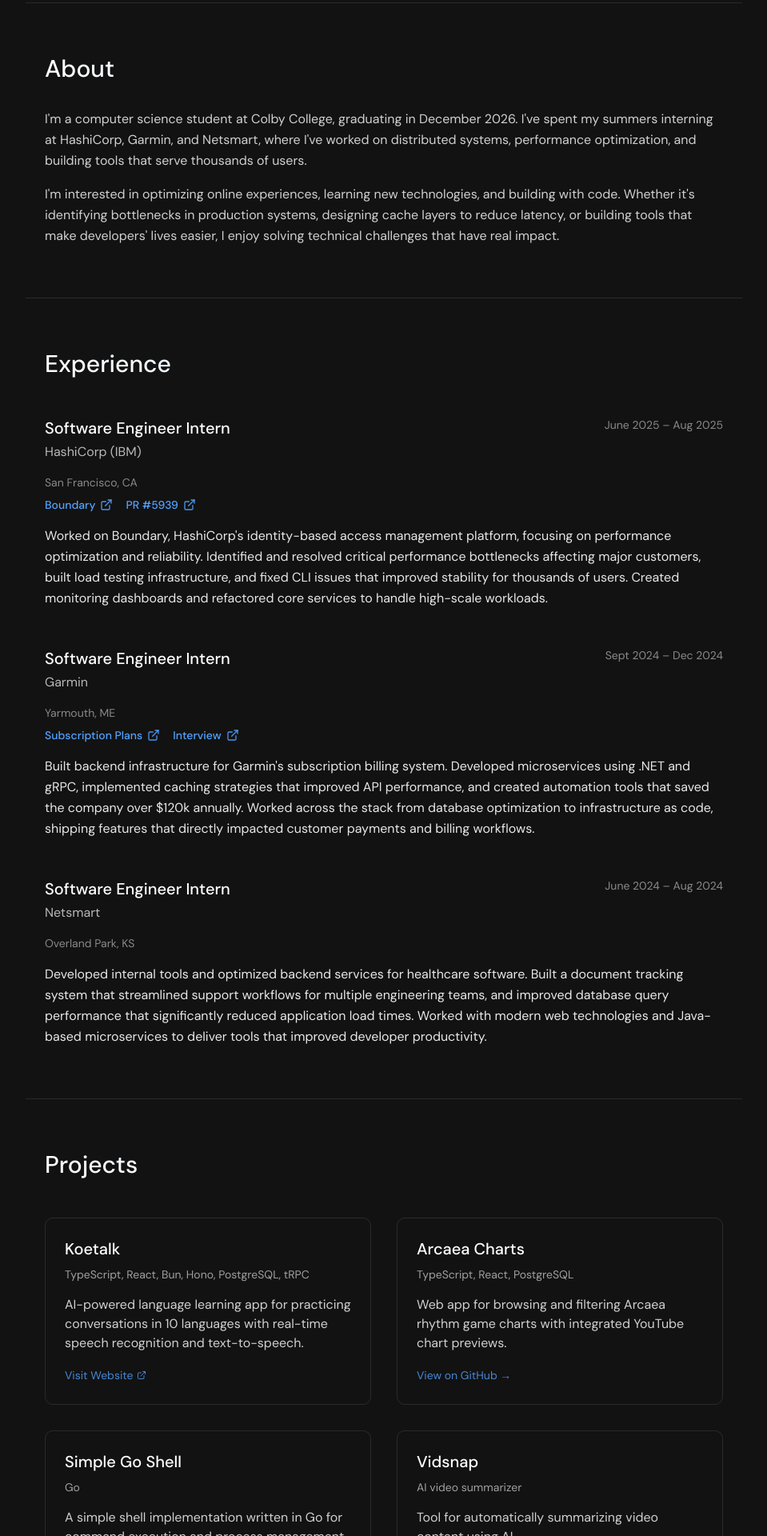
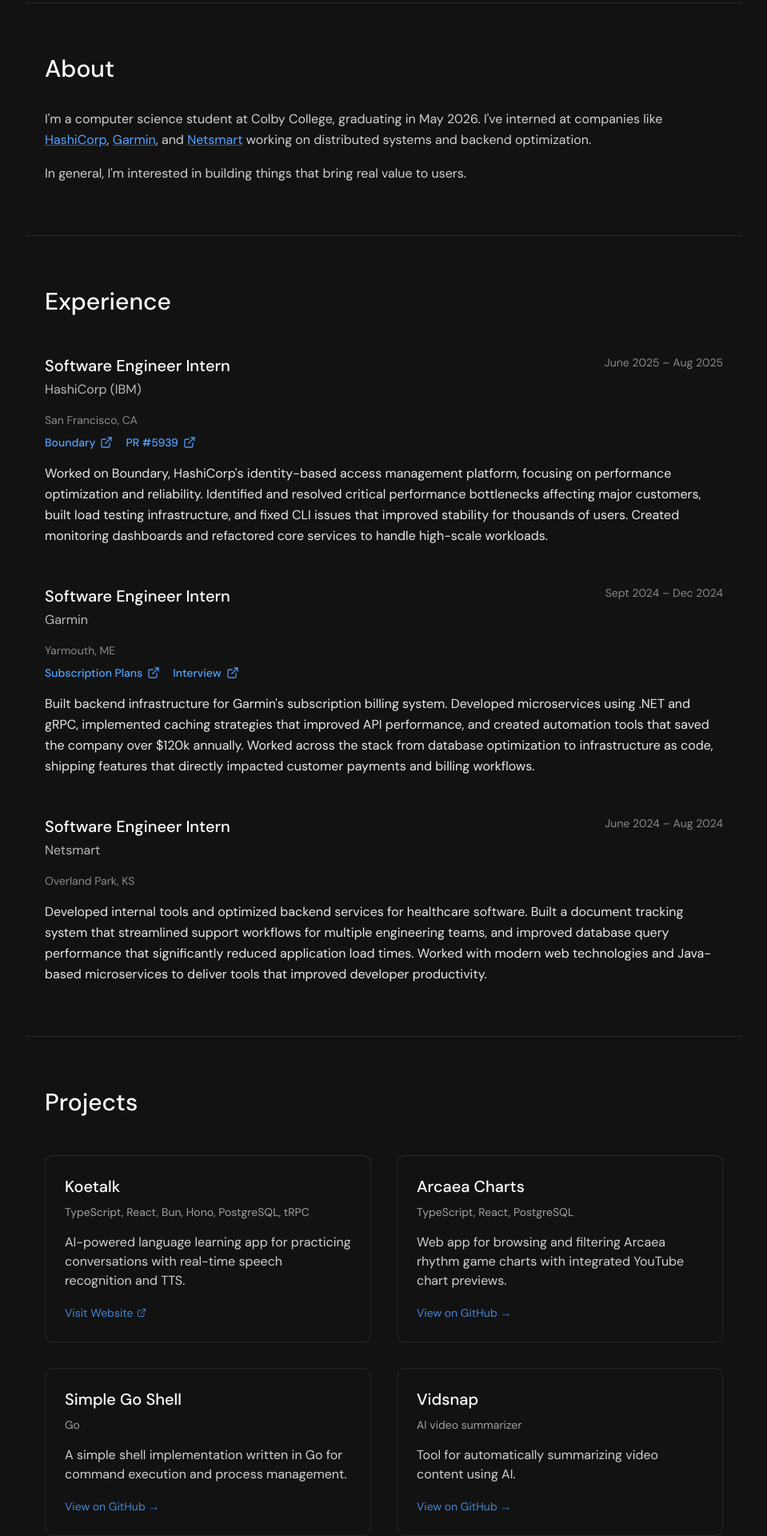
Before and after one commit to rtrin/portfolio, a Next.js app: page / in a window 1280 px wide. Shown: the part 480-2400 px from the top of the page at 80% size, without its empty margins (160-1119 px from the left). Built offline with nearby package versions, Linux system fonts and the light colour scheme.

Commit message:
update text

```diff
--- a/src/app/page.tsx
+++ b/src/app/page.tsx
@@ -124,10 +124,13 @@
           className="prose prose-invert max-w-none"
         >
           <p className="text-white/80 leading-relaxed mb-4">
-            I&apos;m a computer science student at Colby College, graduating in December 2026. I&apos;ve spent my summers interning at HashiCorp, Garmin, and Netsmart, where I&apos;ve worked on distributed systems, performance optimization, and building tools that serve thousands of users.
+            I&apos;m a computer science student at Colby College, graduating in May 2026. I&apos;ve interned at companies like{" "}
+            <a href="https://www.hashicorp.com/" target="_blank" rel="noopener noreferrer" className="text-blue-400 underline decoration-blue-400/50 hover:decoration-blue-300 transition-all">HashiCorp</a>, {" "}
+            <a href="https://www.garmin.com/" target="_blank" rel="noopener noreferrer" className="text-blue-400 underline decoration-blue-400/50 hover:decoration-blue-300 transition-all">Garmin</a>, and {" "}
+            <a href="https://www.ntst.com/" target="_blank" rel="noopener noreferrer" className="text-blue-400 underline decoration-blue-400/50 hover:decoration-blue-300 transition-all">Netsmart</a> working on distributed systems and backend optimization.
           </p>
           <p className="text-white/80 leading-relaxed">
-            I&apos;m interested in optimizing online experiences, learning new technologies, and building with code. Whether it&apos;s identifying bottlenecks in production systems, designing cache layers to reduce latency, or building tools that make developers&apos; lives easier, I enjoy solving technical challenges that have real impact.
+            In general, I&apos;m interested in building things that bring real value to users.
           </p>
         </motion.div>
       </section>
@@ -270,7 +273,7 @@
             <h3 className="text-xl font-medium mb-2">Koetalk</h3>
             <p className="text-white/60 text-sm mb-4">TypeScript, React, Bun, Hono, PostgreSQL, tRPC</p>
             <p className="text-white/80 mb-4">
-              AI-powered language learning app for practicing conversations in 10 languages with real-time speech recognition and text-to-speech.
+              AI-powered language learning app for practicing conversations with real-time speech recognition and TTS.
             </p>
             <a
               href="https://koetalk.com"
@@ -500,7 +503,7 @@
         >
           <h3 className="text-xl font-medium mb-2">Colby College</h3>
           <p className="text-white/70 mb-1">B.A. in Computer Science</p>
-          <p className="text-white/50 text-sm">GPA: 3.66 | Expected: December 2026</p>
+          <p className="text-white/50 text-sm">GPA: 3.66 | Expected: May 2026</p>
         </motion.div>
       </section>
 
```
